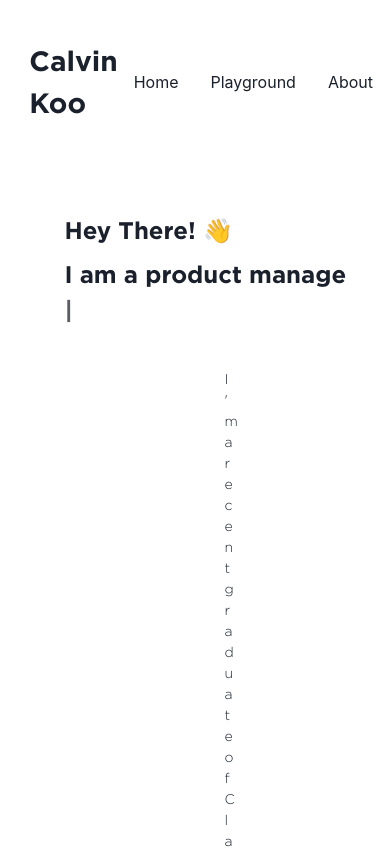
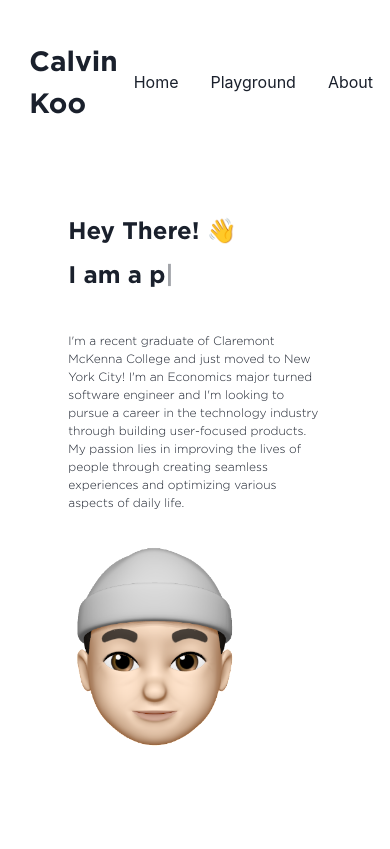
Before and after one commit to ckoo13/kooportfolio, a Next.js app: page / in a window 390 px wide. Shown: the top 849 px of the page. Built offline with nearby package versions, Linux system fonts and the light colour scheme.

Commit message:
responsive hero section

```diff
--- a/components/Hero.jsx
+++ b/components/Hero.jsx
@@ -11,7 +11,7 @@
             <Box width='65%' >
                 <TypedText />
 
-                <Text fontSize={{base: '14px', md:'16px', lg:'18px'}} marginX={40} marginTop={10} fontFamily='Gotham' fontWeight='normal' lineHeight={1.5}>I'm a recent graduate of Claremont McKenna College and just moved to New York City! I'm an Economics major turned software engineer and I'm looking to pursue a career in the technology industry through building user-focused products. My passion lies in improving the lives of people through creating seamless experiences and optimizing various aspects of daily life.</Text>
+                <Text fontSize={{base: '12px', md:'16px', lg:'18px'}} marginX={{base:'0', md:'20', lg:'40'}} marginTop={10} fontFamily='Gotham' fontWeight='normal' lineHeight={1.5}>I'm a recent graduate of Claremont McKenna College and just moved to New York City! I'm an Economics major turned software engineer and I'm looking to pursue a career in the technology industry through building user-focused products. My passion lies in improving the lives of people through creating seamless experiences and optimizing various aspects of daily life.</Text>
             </Box>
             <Box>
                 <Image boxSize='300px' src="/memoji.png" alt="" marginRight={20} />
```
